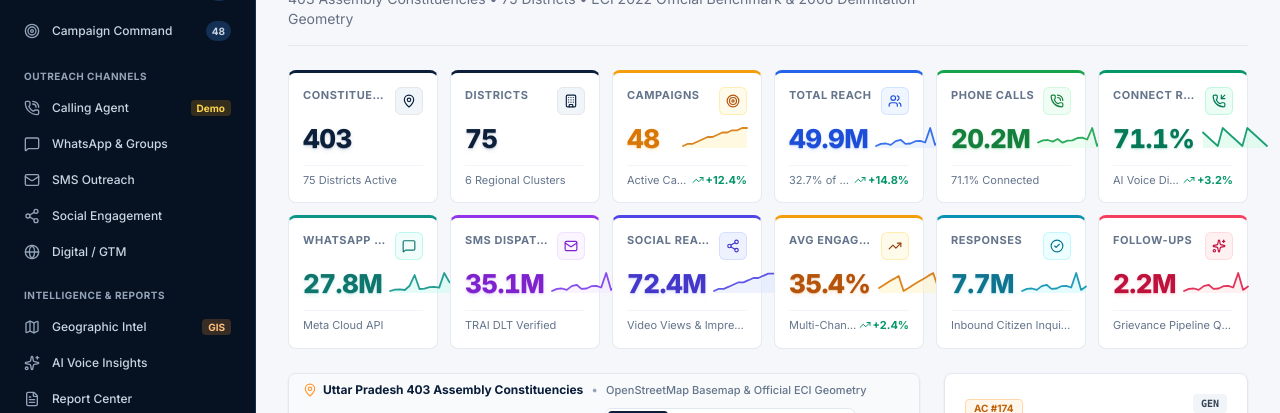
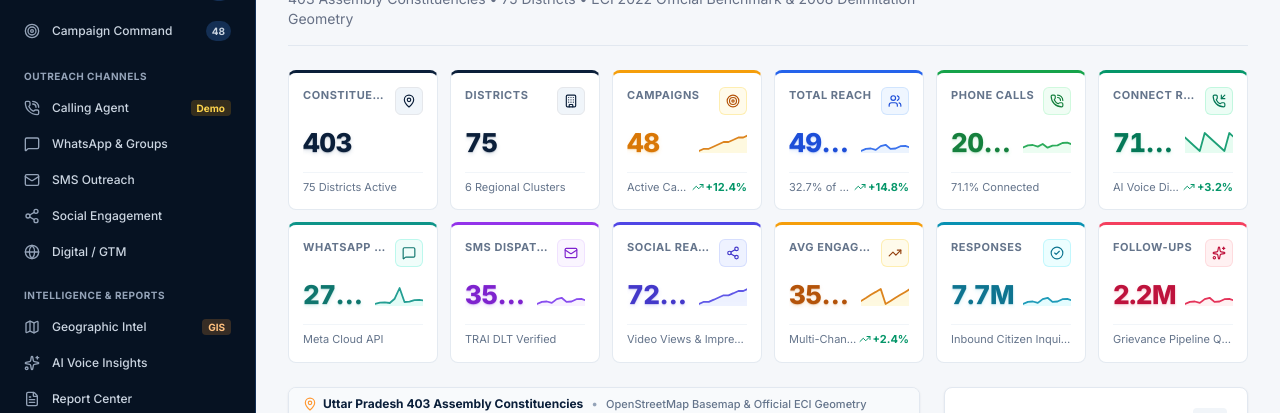
Before and after one commit to saikirankurapti-glitch/elections-analytics, a React (Vite) app: page / in a window 1280 px wide. Shown: the part 207-620 px from the top of the page. Built offline with nearby package versions, Linux system fonts and the light colour scheme.

Commit message:
Fix KPI overflow and clarify sample analytics labels

```diff
--- a/src/components/common/KpiCard.tsx
+++ b/src/components/common/KpiCard.tsx
@@ -166,7 +166,7 @@ export const KpiCard: React.FC<KpiCardProps> = ({
       <svg
         width={width}
         height={height}
-        className="shrink-0 overflow-visible opacity-90 transition-opacity group-hover:opacity-100"
+        className="w-12 shrink-0 overflow-hidden opacity-90 transition-opacity group-hover:opacity-100"
         aria-hidden="true"
       >
         <path d={areaD} fill={currentTheme.sparkFill} opacity="0.6" />
@@ -185,7 +185,7 @@ export const KpiCard: React.FC<KpiCardProps> = ({
   return (
     <div
       onClick={onClick}
-      className={`group relative bg-white rounded-lg border border-slate-200/90 p-3.5 transition-all duration-200 shadow-xs hover:shadow-md ${
+      className={`group relative min-w-0 overflow-hidden bg-white rounded-lg border border-slate-200/90 p-3.5 transition-all duration-200 shadow-xs hover:shadow-md ${
         currentTheme.borderEdge
       } ${
         onClick ? 'cursor-pointer hover:-translate-y-0.5' : ''
@@ -204,9 +204,9 @@ export const KpiCard: React.FC<KpiCardProps> = ({
       </div>
 
       {/* Main Number with 3D Layered Depth Styling */}
-      <div className="mt-2 flex items-baseline justify-between gap-2">
+      <div className="mt-2 flex min-w-0 items-center justify-between gap-2 overflow-hidden">
         <div
-          className={`text-2xl sm:text-[26px] font-black tracking-tight tabular-nums select-none ${currentTheme.textNum}`}
+          className={`min-w-0 flex-1 overflow-hidden text-ellipsis whitespace-nowrap text-[clamp(1.15rem,2.1vw,1.625rem)] font-black tracking-tight tabular-nums select-none ${currentTheme.textNum}`}
           style={{
             textShadow: currentTheme.textShadow,
             letterSpacing: '-0.02em'
```
